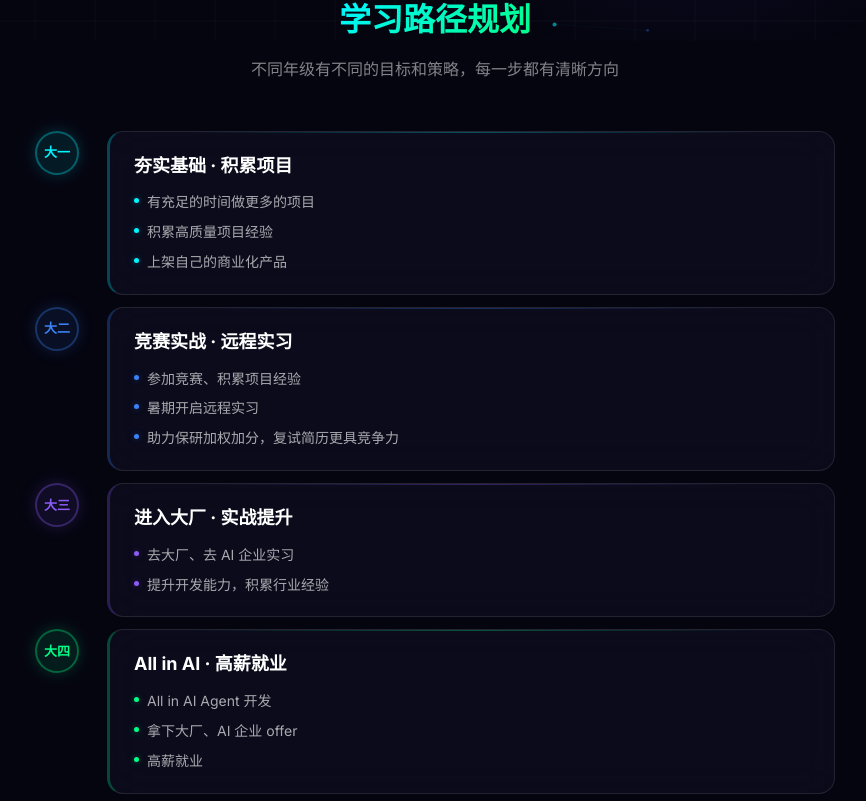
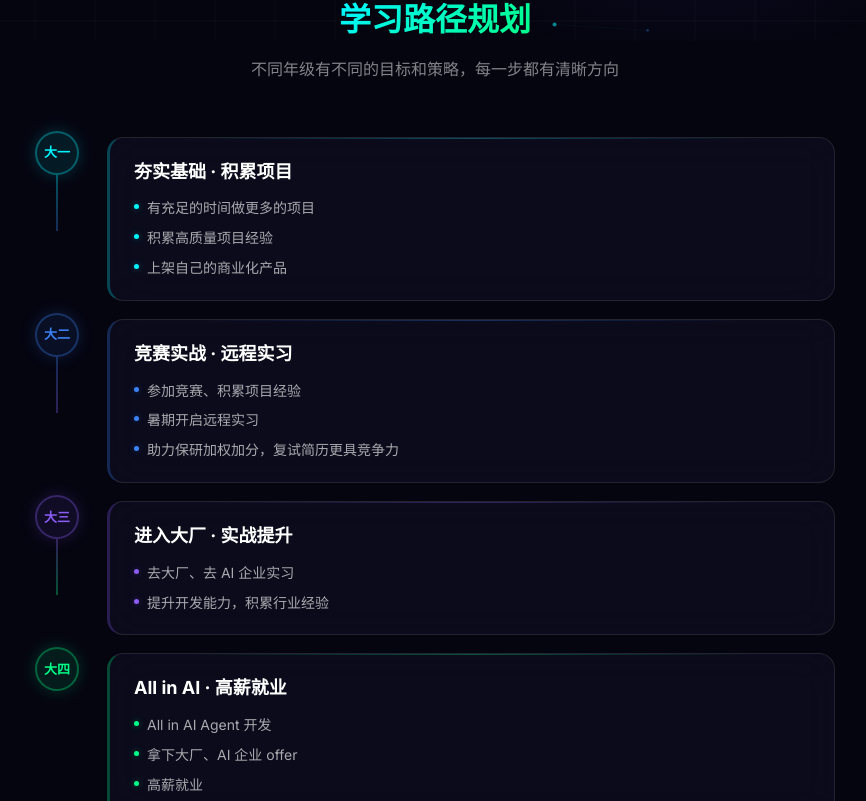
Before and after one commit to cleversnail/company-website, a React (Vite) app: page / in a window 1280 px wide. Shown: the part 759-1560 px from the top of the page, without its empty margins (205-1071 px from the left). Built offline with nearby package versions, Linux system fonts and the light colour scheme.

Commit message:
fix: 恢复时间线实线段连接

```diff
--- a/src/components/LearningPath.jsx
+++ b/src/components/LearningPath.jsx
@@ -59,12 +59,14 @@ export default function LearningPath({ isMobile }) {
       </div>
 
       {/* 时间线 */}
-      <div style={{ maxWidth: 800, margin: "0 auto" }}>
+      <div style={{ maxWidth: 800, margin: "0 auto", position: "relative" }}>
         {timeline.map((item, i) => (
-          <React.Fragment key={i}>
-            {/* 节点行 */}
-            <div style={{ display: "flex", gap: isMobile ? 16 : 28, alignItems: "flex-start" }}>
-              {/* 左侧节点 */}
+          <div key={i} style={{ position: "relative" }}>
+            {/* 节点 + 卡片行 */}
+            <div style={{ display: "flex", gap: isMobile ? 16 : 28, alignItems: "flex-start", position: "relative", zIndex: 1 }}>
+              {/* 左侧节点列 */}
+              <div style={{ display: "flex", flexDirection: "column", alignItems: "center", flexShrink: 0, width: isMobile ? 36 : 44 }}>
+                {/* 节点圆 */}
                 <div
                   style={{
                     width: isMobile ? 36 : 44,
@@ -80,17 +82,32 @@ export default function LearningPath({ isMobile }) {
                     color: item.color,
                     boxShadow: `0 0 16px ${item.color}30`,
                     flexShrink: 0,
+                    position: "relative",
+                    zIndex: 2,
                   }}
                 >
                   {item.year}
                 </div>
 
+                {/* 竖线（非最后一个节点） */}
+                {i < timeline.length - 1 && (
+                  <div
+                    style={{
+                      width: 2,
+                      height: isMobile ? 48 : 56,
+                      background: `linear-gradient(180deg, ${item.color}50, ${timeline[i + 1].color}50)`,
+                      marginTop: 0,
+                    }}
+                  />
+                )}
+              </div>
+
               {/* 右侧卡片 */}
+              <div style={{ flex: 1, paddingTop: isMobile ? 4 : 6, marginBottom: isMobile ? 8 : 12 }}>
                 <GlassCard
                   hoverable
                   glowColor={i === 0 ? "cyan" : i === 1 ? "blue" : i === 2 ? "purple" : "green"}
                   style={{
-                  flex: 1,
                     padding: isMobile ? "16px" : "20px 24px",
                     borderLeft: `3px solid ${item.color}40`,
                   }}
@@ -108,27 +125,8 @@ export default function LearningPath({ isMobile }) {
                   </div>
                 </GlassCard>
               </div>
-
-            {/* 连接线行（非最后一个） */}
-            {i < timeline.length - 1 && (
-              <div style={{ display: "flex", paddingLeft: isMobile ? 16 : 20, marginBottom: isMobile ? 4 : 6, marginTop: isMobile ? 4 : 6 }}>
-                <div style={{ position: "relative", width: isMobile ? 8 : 12 }}>
-                  {/* 短虚线段 */}
-                  <div
-                    style={{
-                      position: "absolute",
-                      left: "50%",
-                      transform: "translateX(-50%)",
-                      width: 2,
-                      height: "100%",
-                      backgroundImage: `linear-gradient(to bottom, ${item.color}60 50%, transparent 50%)`,
-                      backgroundSize: "2px 8px",
-                    }}
-                  />
             </div>
           </div>
-            )}
-          </React.Fragment>
         ))}
       </div>
 
```
Lines whose indentation alone changed are shown as unchanged.
